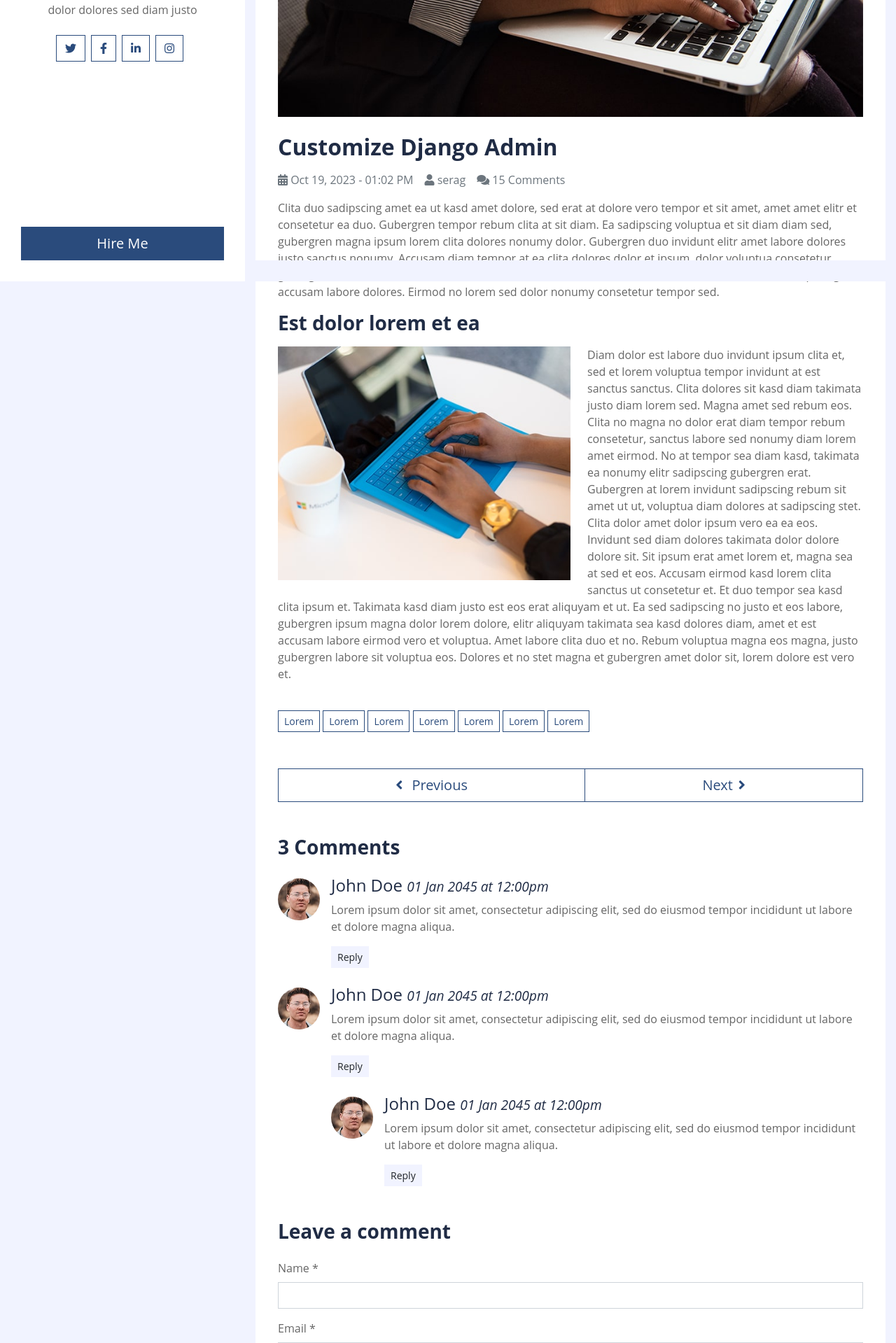
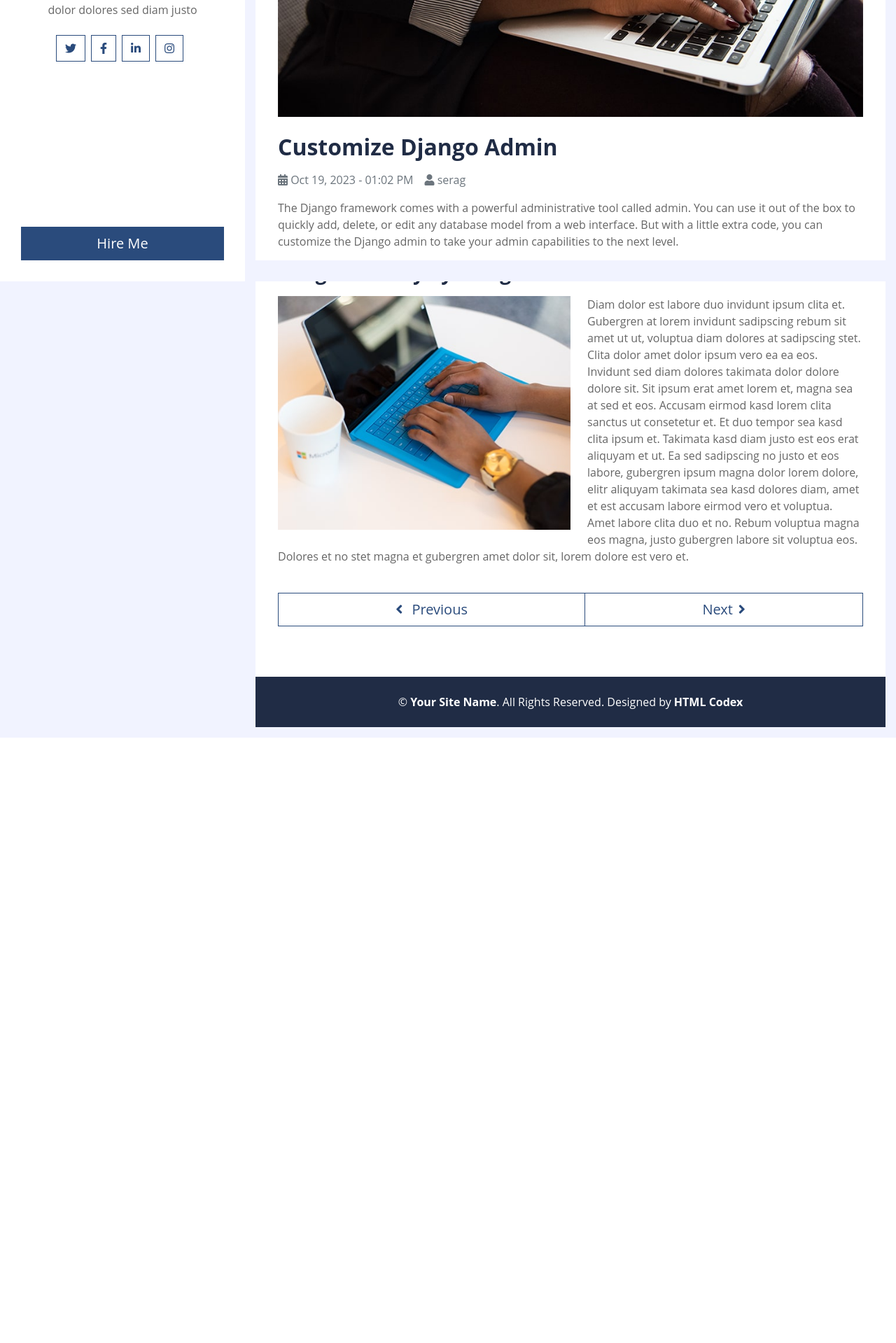
Before and after one commit to ahmedsserag/xBlog, a Django app: a page that uses blogApp/templates/single.html in a window 1280 px wide. Shown: the part 398-2317 px from the top of the page at 70% size. After the commit the page ends 1452 px from the top, so only its background shows below. Run offline with Django 4.2, Linux system fonts and the light colour scheme; data comes from the database, SQL or seed files in the repository; both versions use the stored data as it was before the commit; some libraries are stand-ins or nearby versions.

Commit message:
New Updates

```diff
--- a/blogApp/templates/home.html
+++ b/blogApp/templates/home.html
@@ -15,7 +15,7 @@
                                 <small class="mr-2 text-muted"><i class="fa fa-user"></i> {{ post.author }}</small>
                                 <small class="mr-2 text-muted"><i class="fa fa-comments"></i> 15 Comments</small>
                             </div>
-                            <p>{{ post.body|truncatewords:38|linebreaks }}</p>
+                            <p>{{ post.body|truncatewords:50|linebreaks }}</p>
                             <a class="btn btn-link p-0" href="{% url "blog:single-post" post.slug %}">Read More <i class="fa fa-angle-right"></i></a>
                         </div>
                     </div>
@@ -26,7 +26,7 @@
                 <!-- Footer Start -->
                 <div class="container py-4 bg-secondary text-center">
                     <p class="m-0 text-white">
-                        &copy; <a class="text-white font-weight-bold" href="#">xBlog</a>. All Rights Reserved. Designed by <a class="text-white font-weight-bold" href="https://htmlcodex.com">HTML Codex</a>
+                        &copy; <a class="text-white font-weight-bold" href="#">xBlog</a>. All Rights Reserved. Made by <a class="text-white font-weight-bold" href="https://github.com/ahmedsserag" target="_blank">Ahmed Serag</a>
                     </p>
                 </div>
                 <!-- Footer End -->
--- a/blogApp/templates/single.html
+++ b/blogApp/templates/single.html
@@ -1,94 +1,27 @@
 {% extends "base.html" %} {% load static %}
-{% block title %}| Blog Details{% endblock title %}
+{% block title %}| {{ post.title }}{% endblock title %}
 {% block content %}
             <div class="content">
                 <!-- Blog Detail Start -->
                 <div class="container py-5 px-2 bg-white">
                     <div class="row px-4">
                         <div class="col-12">
-                            <img class="img-fluid mb-4" src="{% static "img/detail.jpg" %}" alt="Image">
+                            <img class="img-fluid mb-4" src="{% static "img/detail.jpg" %}" alt="Image" height="200">
                             <h2 class="mb-3 font-weight-bold">{{ post.title }}</h2>
                             <div class="d-flex">
                                 <p class="mr-3 text-muted"><i class="fa fa-calendar-alt"></i> {{ post.publish|date:"M d, Y" }} - {{ post.publish|time:"h:i A" }}</p>
                                 <p class="mr-3 text-muted"><i class="fa fa-user"></i> {{ post.author }}</p>
-                                <p class="mr-3 text-muted"><i class="fa fa-comments"></i> 15 Comments</p>
                             </div>
-                            <p>Clita duo sadipscing amet ea ut kasd amet dolore, sed erat at dolore vero tempor et sit amet, amet amet elitr et consetetur ea duo. Gubergren tempor rebum clita at sit diam. Ea sadipscing voluptua et sit diam diam sed, gubergren magna ipsum lorem clita dolores nonumy dolor. Gubergren duo invidunt elitr amet labore dolores justo sanctus nonumy. Accusam diam tempor at ea clita dolores dolor et ipsum, dolor voluptua consetetur gubergren sit, no consetetur kasd vero invidunt clita dolore elitr eos, accusam amet et labore sed sadipscing accusam labore dolores. Eirmod no lorem sed dolor nonumy consetetur tempor sed.</p>
-                            <h3 class="mb-3 font-weight-bold">Est dolor lorem et ea</h3>
-                            <img class="w-50 float-left mr-4 mb-3" src="img/blog-1.jpg" alt="Image">
-                            <p>Diam dolor est labore duo invidunt ipsum clita et, sed et lorem voluptua tempor invidunt at est sanctus sanctus. Clita dolores sit kasd diam takimata justo diam lorem sed. Magna amet sed rebum eos. Clita no magna no dolor erat diam tempor rebum consetetur, sanctus labore sed nonumy diam lorem amet eirmod. No at tempor sea diam kasd, takimata ea nonumy elitr sadipscing gubergren erat. Gubergren at lorem invidunt sadipscing rebum sit amet ut ut, voluptua diam dolores at sadipscing stet. Clita dolor amet dolor ipsum vero ea ea eos. Invidunt sed diam dolores takimata dolor dolore dolore sit. Sit ipsum erat amet lorem et, magna sea at sed et eos. Accusam eirmod kasd lorem clita sanctus ut consetetur et. Et duo tempor sea kasd clita ipsum et. Takimata kasd diam justo est eos erat aliquyam et ut. Ea sed sadipscing no justo et eos labore, gubergren ipsum magna dolor lorem dolore, elitr aliquyam takimata sea kasd dolores diam, amet et est accusam labore eirmod vero et voluptua. Amet labore clita duo et no. Rebum voluptua magna eos magna, justo gubergren labore sit voluptua eos. Dolores et no stet magna et gubergren amet dolor sit, lorem dolore est vero et.</p>
-                        </div>
-                        <div class="col-12 py-4">
-                            <a href="" class="btn btn-sm btn-outline-primary mb-1">Lorem</a>
-                            <a href="" class="btn btn-sm btn-outline-primary mb-1">Lorem</a>
-                            <a href="" class="btn btn-sm btn-outline-primary mb-1">Lorem</a>
-                            <a href="" class="btn btn-sm btn-outline-primary mb-1">Lorem</a>
-                            <a href="" class="btn btn-sm btn-outline-primary mb-1">Lorem</a>
-                            <a href="" class="btn btn-sm btn-outline-primary mb-1">Lorem</a>
-                            <a href="" class="btn btn-sm btn-outline-primary mb-1">Lorem</a>
+                            <p>{{ post.body }}</p>
+                            <h3 class="mb-3 font-weight-bold">Image of today by xBlog</h3>
+                            <img class="w-50 float-left mr-4 mb-3" src="{% static "img/blog-1.jpg" %}" alt="Image">
+                            <p>Diam dolor est labore duo invidunt ipsum clita et. Gubergren at lorem invidunt sadipscing rebum sit amet ut ut, voluptua diam dolores at sadipscing stet. Clita dolor amet dolor ipsum vero ea ea eos. Invidunt sed diam dolores takimata dolor dolore dolore sit. Sit ipsum erat amet lorem et, magna sea at sed et eos. Accusam eirmod kasd lorem clita sanctus ut consetetur et. Et duo tempor sea kasd clita ipsum et. Takimata kasd diam justo est eos erat aliquyam et ut. Ea sed sadipscing no justo et eos labore, gubergren ipsum magna dolor lorem dolore, elitr aliquyam takimata sea kasd dolores diam, amet et est accusam labore eirmod vero et voluptua. Amet labore clita duo et no. Rebum voluptua magna eos magna, justo gubergren labore sit voluptua eos. Dolores et no stet magna et gubergren amet dolor sit, lorem dolore est vero et.</p>
                         </div>
                         <div class="col-12 py-4">
                             <div class="btn-group btn-group-lg w-100">
                                 <button type="button" class="btn btn-outline-primary"><i class="fa fa-angle-left mr-2"></i> Previous</button>
                                 <button type="button" class="btn btn-outline-primary">Next<i class="fa fa-angle-right ml-2"></i></button>
                             </div>
-                        </div>
-                        <div class="col-12 py-4">
-                            <h3 class="mb-4 font-weight-bold">3 Comments</h3>
-                            <div class="media mb-4">
-                                <img src="img/user.jpg" alt="Image" class="mr-3 mt-1 rounded-circle" style="width:60px;">
-                                <div class="media-body">
-                                    <h4>John Doe <small><i>01 Jan 2045 at 12:00pm</i></small></h4>
-                                    <p>Lorem ipsum dolor sit amet, consectetur adipiscing elit, sed do eiusmod tempor incididunt ut labore et dolore magna aliqua.
-                                    </p>
-                                    <button class="btn btn-sm btn-light">Reply</button>
-                                </div>
-                            </div>
-                            <div class="media mb-4">
-                                <img src="img/user.jpg" alt="Image" class="mr-3 mt-1 rounded-circle"
-                                    style="width:60px;">
-                                <div class="media-body">
-                                    <h4>John Doe <small><i>01 Jan 2045 at 12:00pm</i></small></h4>
-                                    <p>Lorem ipsum dolor sit amet, consectetur adipiscing elit, sed do eiusmod tempor incididunt ut labore et dolore magna aliqua.
-                                    </p>
-                                    <button class="btn btn-sm btn-light">Reply</button>
-                                    <div class="media mt-4">
-                                        <img src="img/user.jpg" alt="Image" class="mr-3 mt-1 rounded-circle"
-                                            style="width:60px;">
-                                        <div class="media-body">
-                                            <h4>John Doe <small><i>01 Jan 2045 at 12:00pm</i></small></h4>
-                                            <p>Lorem ipsum dolor sit amet, consectetur adipiscing elit, sed do eiusmod tempor incididunt ut labore et dolore magna aliqua.
-                                            </p>
-                                            <button class="btn btn-sm btn-light">Reply</button>
-                                        </div>
-                                    </div>
-                                </div>
-                            </div>
-                        </div>
-                        <div class="col-12">
-                            <h3 class="mb-4 font-weight-bold">Leave a comment</h3>
-                            <form>
-                                <div class="form-group">
-                                    <label for="name">Name *</label>
-                                    <input type="text" class="form-control" id="name">
-                                </div>
-                                <div class="form-group">
-                                    <label for="email">Email *</label>
-                                    <input type="email" class="form-control" id="email">
-                                </div>
-                                <div class="form-group">
-                                    <label for="website">Website</label>
-                                    <input type="url" class="form-control" id="website">
-                                </div>
-
-                                <div class="form-group">
-                                    <label for="message">Message *</label>
-                                    <textarea id="message" cols="30" rows="5" class="form-control"></textarea>
-                                </div>
-                                <div class="form-group">
-                                    <input type="submit" value="Leave Comment" class="btn btn-primary">
-                                </div>
-                            </form>
                         </div>
                     </div>
                 </div>
--- /dev/null
+++ b/requirements.txt
@@ -0,0 +1,4 @@
+asgiref==3.7.2
+Django==4.2.6
+sqlparse==0.4.4
+typing_extensions==4.8.0
```
Also changed, not shown: db.sqlite3 (deleted), 3 other files.
